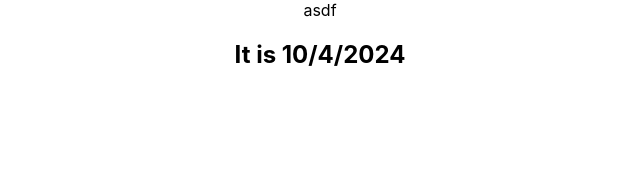
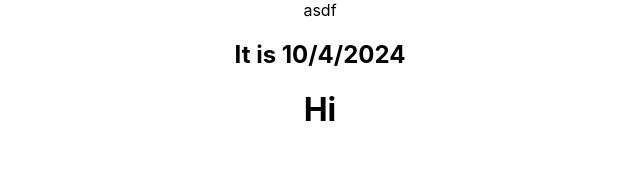
Before and after one commit to BaoNguyenATU/movie-app, a React (Create React App) app: page / in a window 1280 px wide. Shown: the top 180 px of the page, without its empty margins (320-960 px from the left). Built offline with nearby package versions, Linux system fonts and the light colour scheme.

Commit message:
Components - Ex3

```diff
--- a/src/App.js
+++ b/src/App.js
@@ -1,5 +1,6 @@
 import logo from './logo.svg';
 import './App.css';
+import Content from './components/content';
 
 function App() {
   let x = 5;
@@ -7,6 +8,7 @@ function App() {
     <div className="App">
         asdf{}
         <h2>It is {new Date().toLocaleDateString()}</h2>
+        <Content></Content>
     </div>
   );
 }
--- a/src/components/content.js
+++ b/src/components/content.js
@@ -0,0 +1,9 @@
+const Content = ()=>{
+    return(
+        <div>
+            <h1>Hi</h1>
+        </div>
+    );
+}
+
+export default Content;
```
